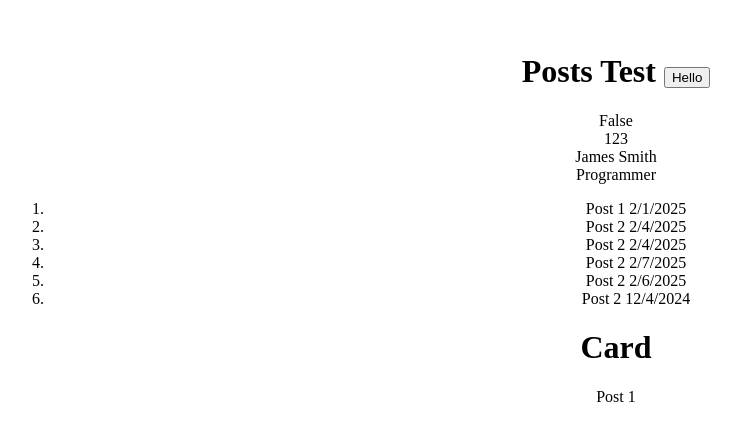
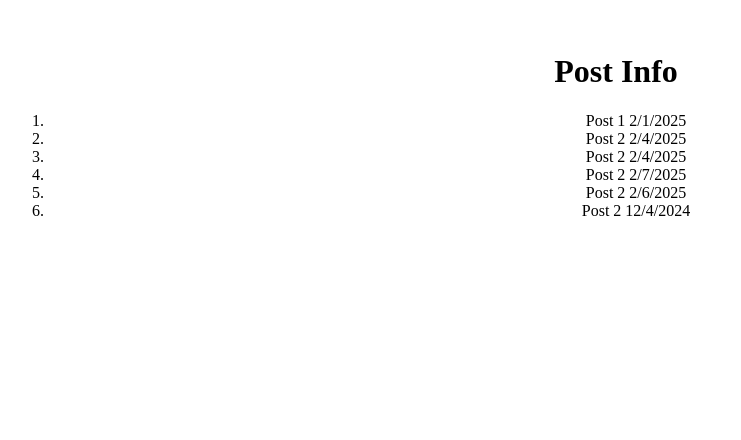
Before and after one commit to guitar6029/posts-test, a React (Vite) app: page / in a window 1280 px wide. Shown: the top 440 px of the page, without its empty margins (24-765 px from the left). Built offline with nearby package versions, Linux system fonts and the light colour scheme.

Commit message:
updated components, organized folder

```diff
--- a/src/App.tsx
+++ b/src/App.tsx
@@ -1,65 +1,15 @@
 import './App.css';
-import { useEffect, useState } from 'react';
-import { getPosts } from '../src/api/fetchPosts';
-import type { Post } from '../src/types/Post';
-import Card from '../src/components/Card';
-import MyObject from './components/MyObject';
-import Button from './components/Button';
-
-const myObjectExample = {
-  id: 123,
-  name: "James Smith",
-  job: "Programmer"
-}
-
+import MyWrapper from './components/MyWrapper';
+import Posts from './components/Posts/Posts';
 
 function App() {
-  const [posts, setPosts] = useState<Post[]>([]);
-  const [hello, toggleHello] = useState<boolean>(false)
-  const [loadingPosts, setLoadingPosts] = useState<boolean>(true);
-
-  // on mounted
-  useEffect(() => {
-    //get posts
-    async function fetchPosts() {
-      try {
-        let response = await getPosts();
-        if (response) {
-          setPosts(response.data);
-          setLoadingPosts(false);
-        }
-      } catch (err) {
-        console.log(err);
-      }
-    }
-
-    fetchPosts();
-  }, []);
-
-  if (loadingPosts) {
-    return <div>Loading Posts...</div>;
-  }
-
-  const handleClickedHello = () => {
-    console.log("Current property: ", hello)
-    toggleHello(!hello)
-  }
 
   return (
     <div>
-      <h1>Posts Test <Button clickedHello={handleClickedHello} /></h1>
-      <span>{hello ? 'True' : 'False'}</span>
-      <MyObject {...myObjectExample} />
-      <ol>
-        {posts?.map((post, index: number) => {
-          return (
-            <li key={index}>
-              {post.name} {post.date.toLocaleDateString()}
-            </li>
-          );
-        })}
-      </ol>
-      <Card post={posts[0]} />
+      <MyWrapper>
+        <h1>Post Info</h1>
+      </MyWrapper>
+      <Posts />
     </div>
   );
 }
--- a/src/components/MyObject.tsx
+++ b/src/components/MyObject.tsx
@@ -11,9 +11,9 @@
   function MyObject({...props}: MyObjectProps){
     return (
       <div>
-        <span>{props.id}</span><br />
-        <span>{props.name}</span><br />
-        {props.job && <span>{props.job}</span>}
+        <span>id : {props.id}</span><br />
+        <span>name: {props.name}</span><br />
+        {props.job && <span>job: {props.job}</span>}
       </div>
     )
   }
--- /dev/null
+++ b/src/components/MyWrapper.tsx
@@ -0,0 +1,13 @@
+import React from "react"
+
+type MyWrapperProps = {
+    children: React.ReactNode;
+}
+
+export default function MyWrapper({children}: MyWrapperProps ) {
+    return (
+        <div>
+            {children}
+        </div>
+    )
+}
--- /dev/null
+++ b/src/components/Posts/Posts.tsx
@@ -0,0 +1,43 @@
+import {useState, useEffect} from 'react'
+import { getPosts } from '../../api/fetchPosts';
+import type { Post } from '../../types/Post';
+export default function Posts(){
+
+    const [posts, setPosts] = useState<Post[]>([]);
+    const [loadingPosts, setLoadingPosts] = useState<boolean>(true);
+
+    // on mounted
+    useEffect(() => {
+      //get posts
+      async function fetchPosts() {
+        try {
+          let response = await getPosts();
+          if (response) {
+            setPosts(response.data);
+            setLoadingPosts(false);
+          }
+        } catch (err) {
+          console.log(err);
+        }
+      }
+
+      fetchPosts();
+    }, []);
+
+    if (loadingPosts) {
+      return <div>Loading Posts...</div>;
+    }
+
+
+    return (
+        <ol>
+        {posts?.map((post, index: number) => {
+          return (
+            <li key={index}>
+              {post.name} {post.date.toLocaleDateString()}
+            </li>
+          );
+        })}
+      </ol>
+    )
+}
```
Also changed, not shown: src/components/Posts/Post/Post.tsx (added).
